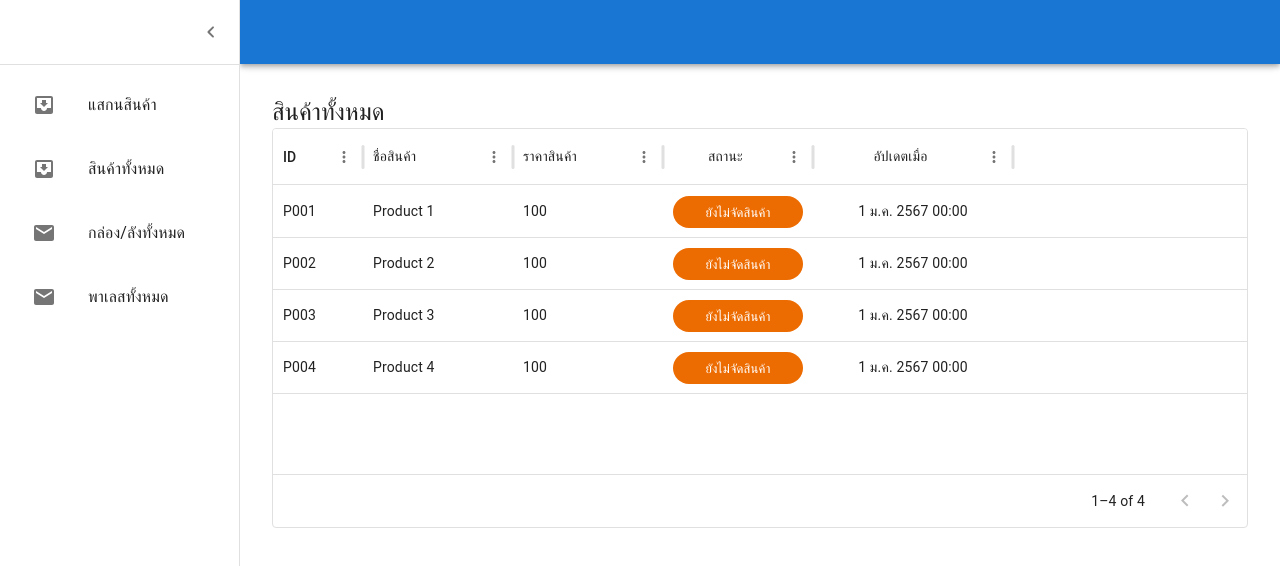
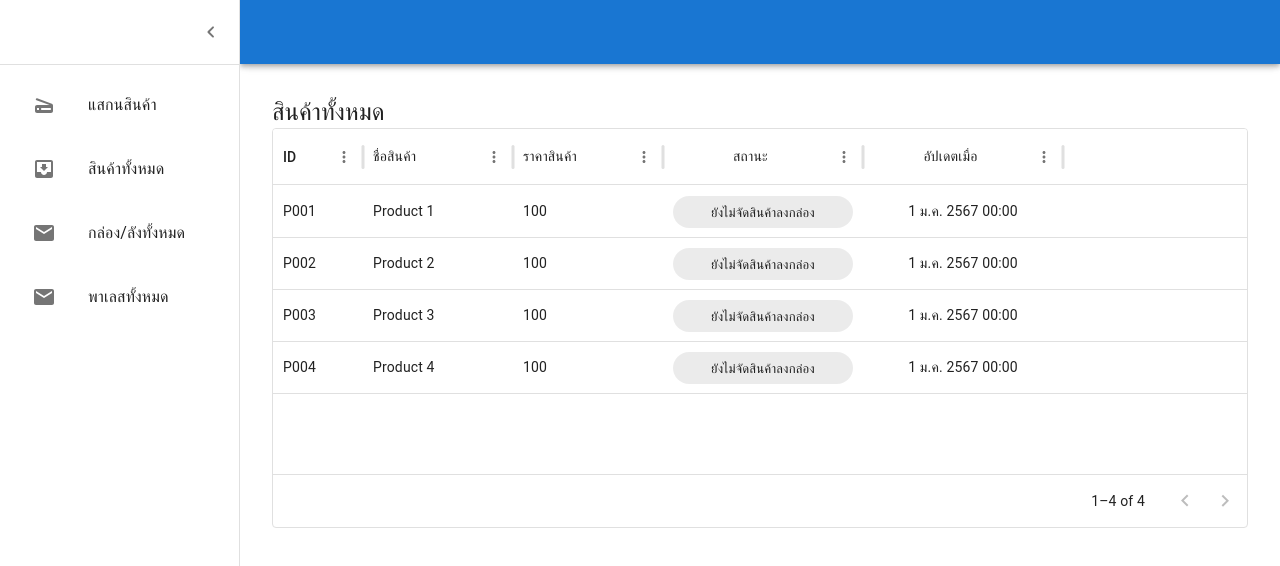
Before and after one commit to palmmy2542/barcode-packing, a React (Vite) app: page / in a window 1280 px wide. Shown: the top 566 px of the page. Built offline with nearby package versions, Linux system fonts and the light colour scheme.

Commit message:
fix: color

```diff
--- a/src/components/SideBar/SideBar.tsx
+++ b/src/components/SideBar/SideBar.tsx
@@ -1,4 +1,4 @@
-import { ChevronLeftRounded } from "@mui/icons-material";
+import { ChevronLeftRounded, ScannerRounded } from "@mui/icons-material";
 import MailIcon from "@mui/icons-material/Mail";
 import MenuIcon from "@mui/icons-material/Menu";
 import InboxIcon from "@mui/icons-material/MoveToInbox";
@@ -140,7 +140,7 @@ export default function PersistentDrawerLeft({ main }: { main: JSX.Element }) {
         <Divider />
         <List>
           {[
-            { text: "แสกนสินค้า", path: "/scanning", icon: <InboxIcon /> },
+            { text: "แสกนสินค้า", path: "/scanning", icon: <ScannerRounded /> },
             { text: "สินค้าทั้งหมด", path: "/", icon: <InboxIcon /> },
             { text: "กล่อง/ลังทั้งหมด", path: "/cases", icon: <MailIcon /> },
             { text: "พาเลสทั้งหมด", path: "/palettes", icon: <MailIcon /> },
--- a/src/pages/Products/utils.tsx
+++ b/src/pages/Products/utils.tsx
@@ -19,7 +19,7 @@ export const columns: GridColDef[] = [
   {
     field: "status",
     headerName: "สถานะ",
-    width: 150,
+    width: 200,
     align: "center",
     headerAlign: "center",
     hideable: true,
@@ -27,8 +27,8 @@ export const columns: GridColDef[] = [
       if (params.value === PACKED_STATUS.READY) {
         return (
           <Chip
-            label="ยังไม่จัดสินค้า"
-            color="warning"
+            label="ยังไม่จัดสินค้าลงกล่อง"
+            color="default"
             sx={{ width: "100%" }}
           />
         );
```
